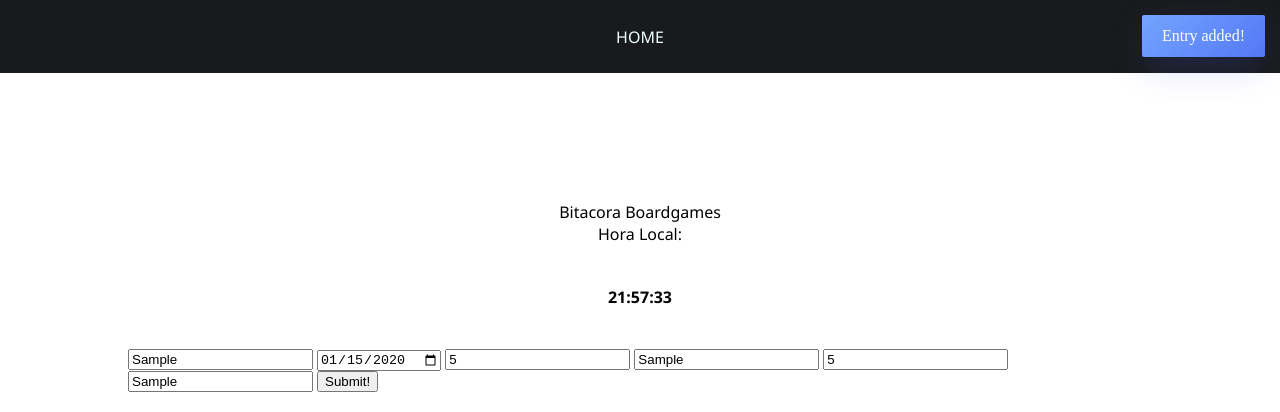
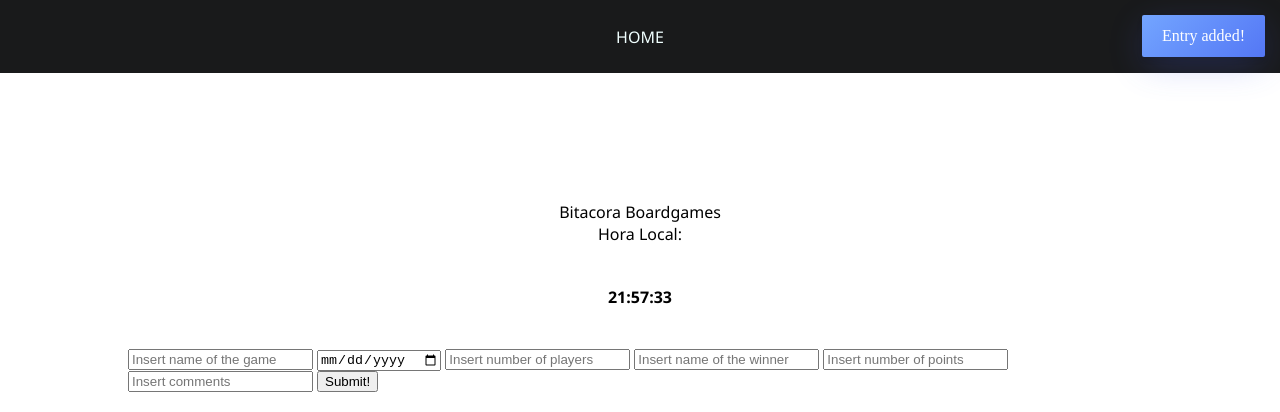
Before and after one commit to alanhb96/BitacoraJuegos---Haidar-Berre-Alan, a plain HTML site: page index.html in a window 1280 px wide. Both pictures are taken after typing "Sample", "2020-01-15", "5", "Sample", "5", "Sample" into the empty fields and a click on the input "Submit!". Shown: the top 412 px of the page. Drawn offline with nearby package versions, Linux system fonts and the light colour scheme; no server answers.

Commit message:
ultimos detalles de entrega final

```diff
--- a/index.js
+++ b/index.js
@@ -52,7 +52,7 @@ function tableFromLocalStorageArray(localStorageKey) {
     }
 
     tableBody.appendChild(newRow)
-  });
+  })
 }
 
 tableFromLocalStorageArray('table')
@@ -88,6 +88,8 @@ myForm.onsubmit= (evt) => {
     localStorage.setItem('table',JSON.stringify(tableArray))
     sectionTable.appendChild(tableRow)
 
+    myForm.reset()
+
     Toastify({
       text:"Entry added!",
       duration:3000
```
Also changed, not shown: css/style.css (line endings or trailing spaces).
